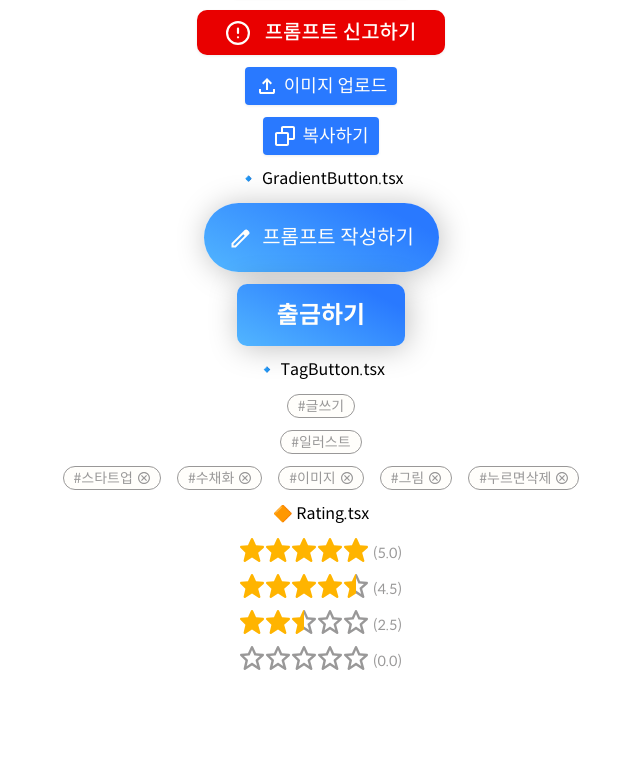
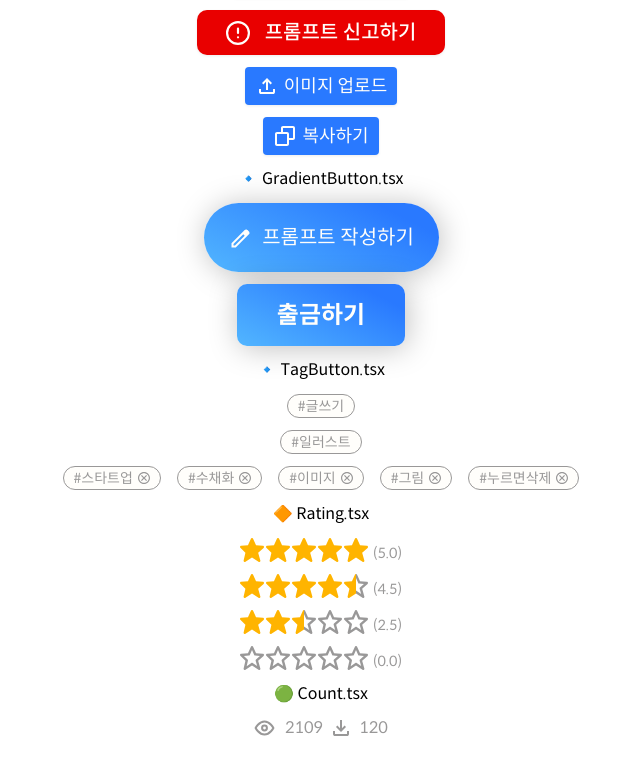
Before and after one commit to PromptPlace/PromtPlace-FE, a React (Vite) app: page /test in a window 1280 px wide. Shown: the part 1196-1970 px from the top of the page, without its empty margins (319-959 px from the left). Before the commit the page ends 1906 px from the top, so only its background shows below. Built offline with nearby package versions, Linux system fonts and the light colour scheme.

Commit message:
✨ Feat: 조회수 및 다운로드 수 컴포넌트 구현 (#3)

```diff
--- /dev/null
+++ b/src/components/Count.tsx
@@ -0,0 +1,31 @@
+import EyeIcon from '@assets/icon-eye.svg';
+import DownIcon from '@assets/icon-download-gray.svg';
+
+/**
+ * 조회수 및 다운로드 수를 나타내는 컴포넌트입니다.
+ *
+ * @param {number} count -- 조회수 및 다운로드 수
+ * @param {string} imgType -- 이미지 종류. 눈 이미지 혹은, 다운로드 이미지를 나타냅니다.
+ *
+ * @example
+ * <Count imgType="eye" count={2109} />
+ *
+ * @author 김진효
+ * **/
+
+interface CountProps {
+  count: number;
+  imgType: 'eye' | 'download';
+}
+
+const Count = ({ count, imgType }: CountProps) => {
+  const imgSrc = imgType === 'eye' ? EyeIcon : DownIcon;
+  return (
+    <div className="flex justify-center items-center gap-[10px] text-base font-normal leading-[20px] text-text-on-background">
+      <img src={imgSrc} alt={`${imgType} 이미지`} className="h-[16px]" />
+      <span>{count}</span>
+    </div>
+  );
+};
+
+export default Count;
--- a/src/pages/TestPage.tsx
+++ b/src/pages/TestPage.tsx
@@ -4,7 +4,8 @@ import IconButton from '@components/Button/IconButton';
 import ModelButton from '@components/Button/ModelButton';
 import PrimaryButton from '@components/Button/PrimaryButton';
 import { useState } from 'react';
-import Rating from '@/components/Rating';
+import Rating from '@components/Rating';
+import Count from '@components/Count';
 
 const TestPage = () => {
   const [tags, setTags] = useState<string[]>(['#스타트업', '#수채화', '#이미지', '#그림', '#누르면삭제']);
@@ -72,6 +73,12 @@ const TestPage = () => {
       <Rating star={4.5} />
       <Rating star={2.5} />
       <Rating star={0} />
+
+      <h3>🟢 Count.tsx</h3>
+      <div className="flex gap-[10px]">
+        <Count imgType="eye" count={2109} />
+        <Count imgType="download" count={120} />
+      </div>
     </div>
   );
 };
```
